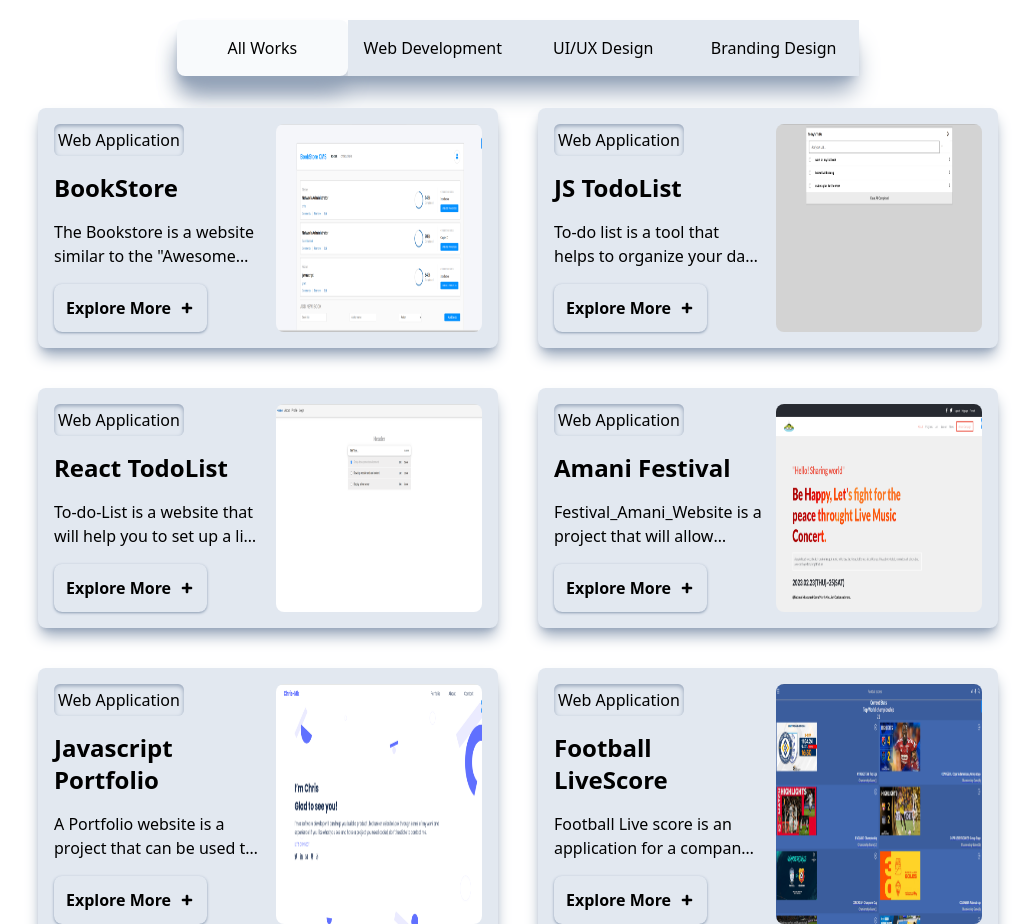
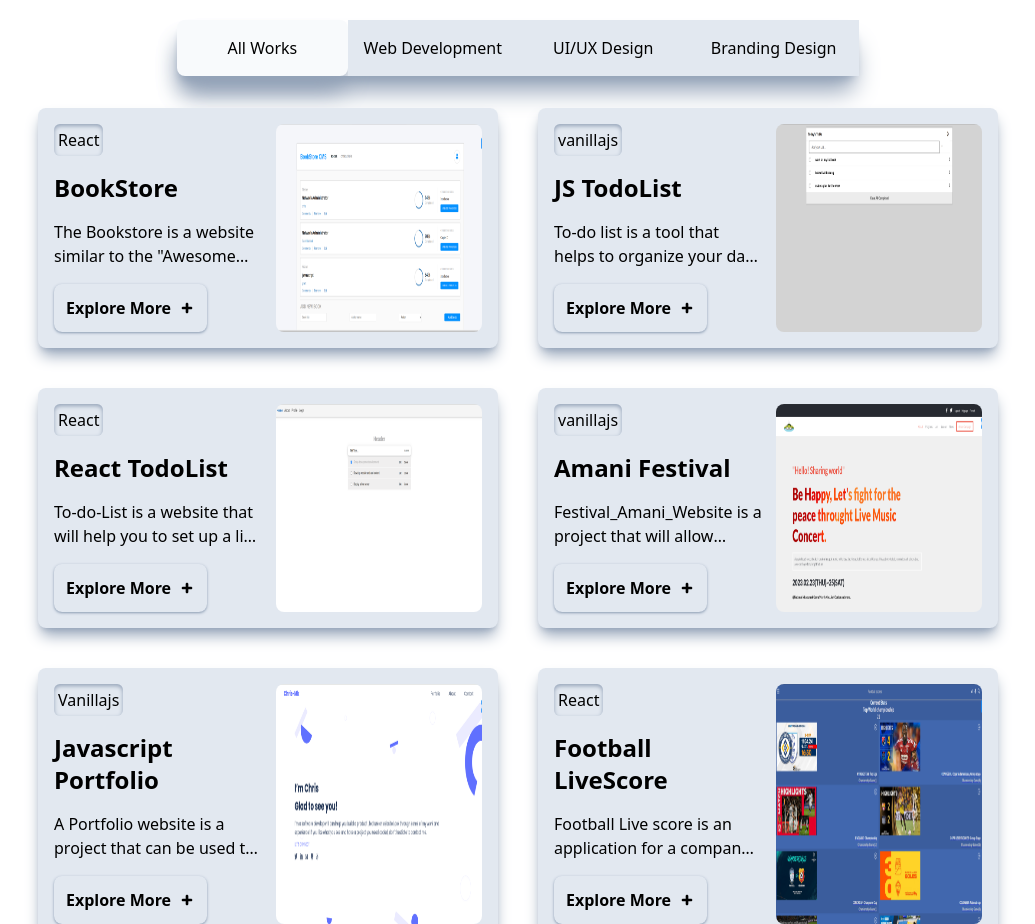
Before and after one commit to Kaghenimbale/next_portfolio, a Next.js app: page / in a window 1280 px wide. Shown: the part 3100-4024 px from the top of the page, without its empty margins (122-1157 px from the left). Built offline with nearby package versions, Linux system fonts and the light colour scheme.

Commit message:
Add modification to my aboutme component

```diff
--- a/app/components/Project.tsx
+++ b/app/components/Project.tsx
@@ -20,7 +20,7 @@ const Project = ({ modeTheme }: any) => {
       id: 1,
       title: "BookStore",
       technologies: ["React", "CSS", "CRA"],
-      type: "Web Application",
+      type: "React",
       image: bookstore,
       description:
         'The Bookstore is a website similar to the "Awesome Books" website. It will allows you to display a list of books, add a book and Remove a selected book.',
@@ -34,7 +34,7 @@ const Project = ({ modeTheme }: any) => {
       image: jstodo,
       description:
         "To-do list is a tool that helps to organize your day. It simply lists the things that you need to do and allows you to mark them as complete. You will build a simple website that allows for doing that, and you will do it using ES6 and Webpack!",
-      type: "Web Application",
+      type: "vanillajs",
       source: "https://github.com/Kaghenimbale/To-Do-List-app.git",
       liveDemo: "https://aesthetic-sunburst-db7cb6.netlify.app/",
     },
@@ -45,7 +45,7 @@ const Project = ({ modeTheme }: any) => {
       image: reacttodo,
       description:
         "To-do-List is a website that will help you to set up a list a task that you want to accomplish.",
-      type: "Web Application",
+      type: "React",
       source: "https://github.com/Kaghenimbale/Todo-list-App.git",
       liveDemo: "https://gleeful-brigadeiros-299542.netlify.app/",
     },
@@ -56,7 +56,7 @@ const Project = ({ modeTheme }: any) => {
       image: festival,
       description:
         "Festival_Amani_Website is a project that will allow people to what the festival amani provide in Goma town and the date of the next session of the Amani festival.",
-      type: "Web Application",
+      type: "vanillajs",
       source: "https://github.com/Kaghenimbale/Capstone-project.git",
       liveDemo: "https://kaghenimbale.github.io/Capstone-project/",
     },
@@ -67,7 +67,7 @@ const Project = ({ modeTheme }: any) => {
       image: jsportfolio,
       description:
         "A Portfolio website is a project that can be used to show your achievement to people and allow them to contact you once they are interested in some of your achievements.",
-      type: "Web Application",
+      type: "Vanillajs",
       source: "https://github.com/Kaghenimbale/my-portfolio.git",
       liveDemo: "https://kaghenimbale.github.io/my-portfolio/",
     },
@@ -78,7 +78,7 @@ const Project = ({ modeTheme }: any) => {
       image: livescore,
       description:
         "Football Live score is an application for a company that provides commercial and scientific space travel services. The application will allow users to book rockets and join selected space missions.",
-      type: "Web Application",
+      type: "React",
       source: "https://github.com/Kaghenimbale/metrics-webapp.git",
       liveDemo: "https://mylivescorefoot.netlify.app/",
     },
```
